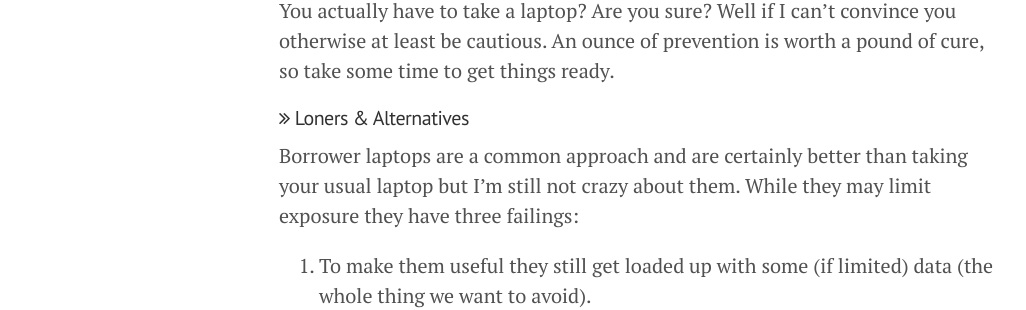
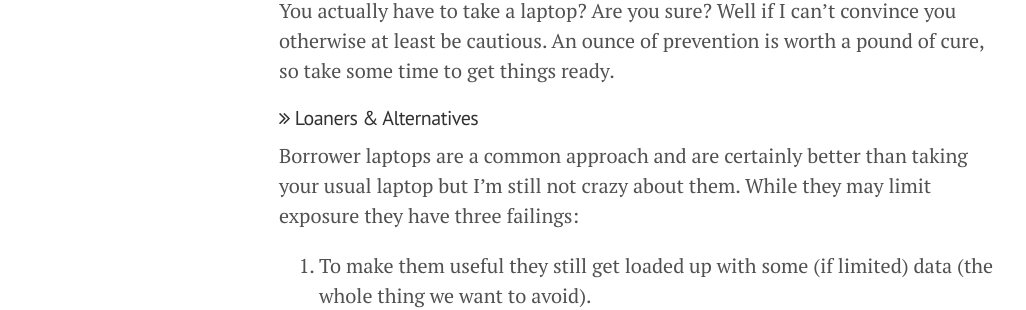
Before and after one commit to sroberts/sroberts.github.io, a Jekyll site: the page built from _posts/2016-01-20-travel-opsec.md, in a window 1280 px wide and 900 px high, scrolled down 3129 px. Shown: the part 155-465 px from the top of the window, without its empty margins (1-1027 px from the left). Built offline with Jekyll 4.4.1, drawn with Linux system fonts in a browser that asks for light colours; nearby versions of some CDN libraries; comment, search, counter and statistics services are not loaded; some of the changed text lies outside the part shown.

Commit message:
Fixed some spelling issues brought up by @jayswan

```diff
--- a/_posts/2016-01-20-travel-opsec.md
+++ b/_posts/2016-01-20-travel-opsec.md
@@ -62,7 +62,7 @@ I cannot emphasize this enough. If you don't have it with you it cannot be compr
 
 You actually have to take a laptop? Are you sure? Well if I can't convince you otherwise at least be cautious. An ounce of prevention is worth a pound of cure, so take some time to get things ready.
 
-#### <i class="fa fa-angle-double-right"></i> Loners & Alternatives
+#### <i class="fa fa-angle-double-right"></i> Loaners & Alternatives
 
 Borrower laptops are a common approach and are certainly better than taking your usual laptop but I'm still not crazy about them. While they may limit exposure they have three failings:
 
```
Also changed, not shown: other parts of _posts/2016-01-20-travel-opsec.md (+1 -1 lines).
